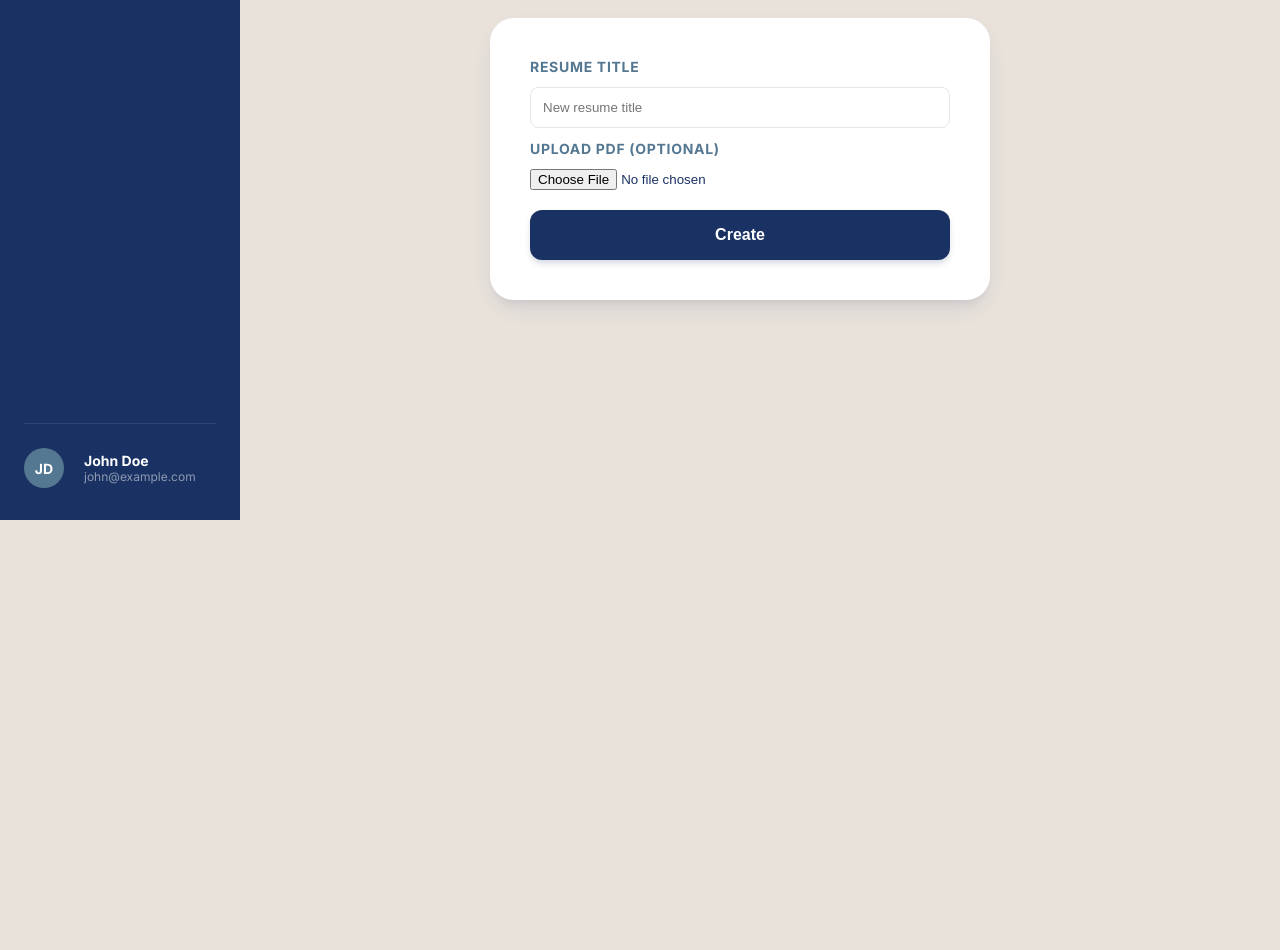
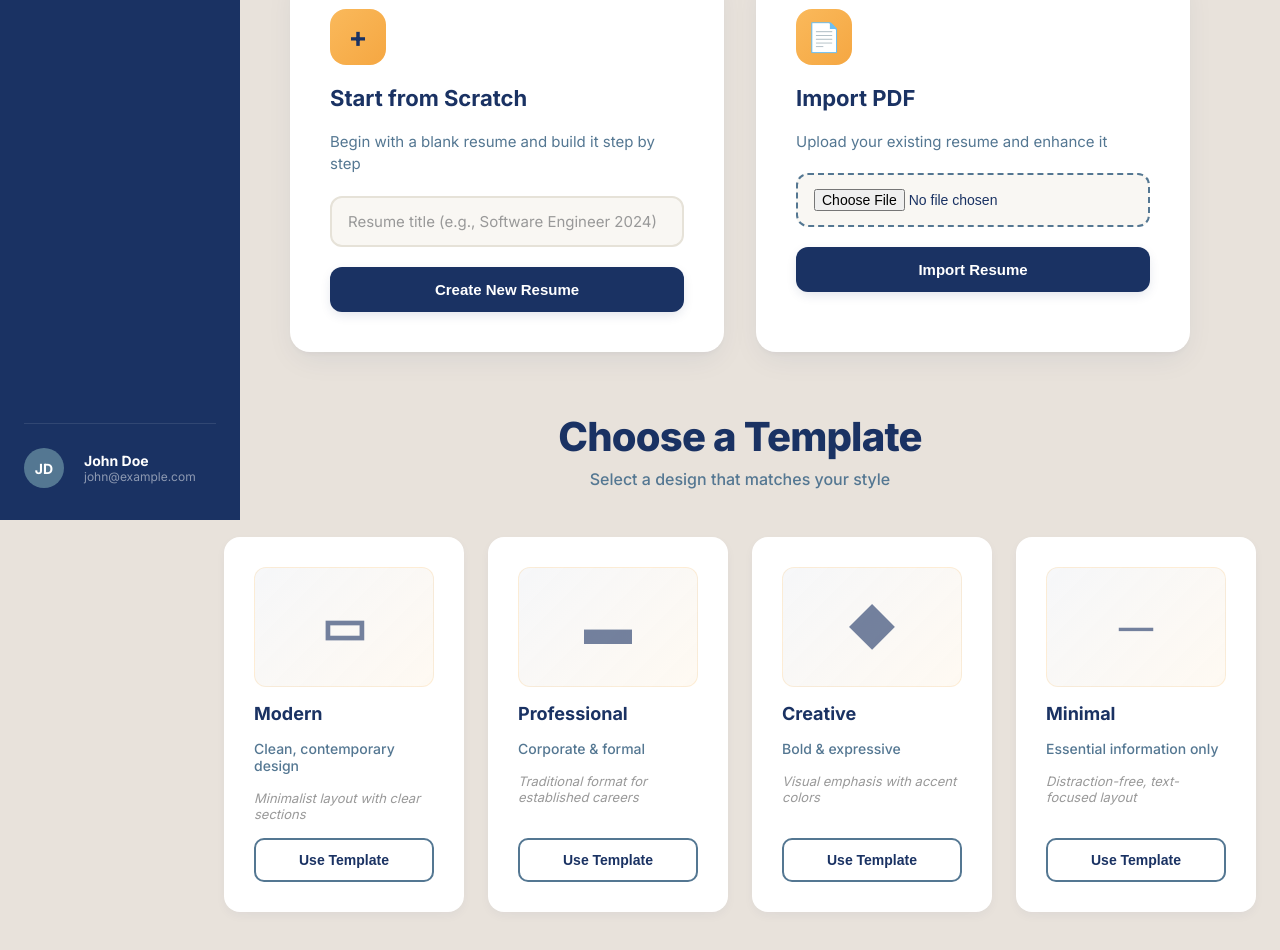
Before and after one commit to comicc1/PathFinder, a Next.js app: page /create-resume in a window 1280 px wide. Shown: the part 280-1230 px from the top of the page. Before the commit the page ends 800 px from the top, so only its background shows below. Built offline with nearby package versions, Linux system fonts and the light colour scheme.

Commit message:
UI: redesign Create Resumes page with template cards, improved forms, and better spacing

```diff
--- /dev/null
+++ b/src/app/create-resume/page.module.css
@@ -0,0 +1,345 @@
+.main {
+  display: flex;
+  flex-direction: column;
+  align-items: center;
+  padding: 80px 24px 60px 24px;
+  width: 100%;
+  max-width: 1200px;
+  margin: 0 auto;
+  gap: 60px;
+}
+
+.header {
+  text-align: center;
+  max-width: 600px;
+  animation: fadeInDown 0.6s ease-out;
+}
+
+.title {
+  font-size: 56px;
+  font-weight: 800;
+  color: var(--color-primary);
+  letter-spacing: -0.04em;
+  margin-bottom: 12px;
+}
+
+.subtitle {
+  font-size: 18px;
+  color: var(--color-secondary);
+  font-weight: 500;
+  line-height: 1.6;
+}
+
+/* Quick Start Section */
+.quickStart {
+  display: grid;
+  grid-template-columns: repeat(auto-fit, minmax(300px, 1fr));
+  gap: 32px;
+  width: 100%;
+  max-width: 900px;
+}
+
+.card {
+  background: var(--color-white);
+  border-radius: 20px;
+  padding: 40px;
+  box-shadow: 0 10px 30px -5px rgba(26, 50, 99, 0.08), 0 4px 6px -2px rgba(26, 50, 99, 0.05);
+  transition: all 0.3s cubic-bezier(0.4, 0, 0.2, 1);
+  display: flex;
+  flex-direction: column;
+  gap: 20px;
+  animation: fadeInUp 0.6s ease-out 0.1s both;
+}
+
+.card:hover {
+  box-shadow: 0 20px 40px -8px rgba(26, 50, 99, 0.15);
+  transform: translateY(-4px);
+}
+
+.cardIcon {
+  width: 56px;
+  height: 56px;
+  background: linear-gradient(135deg, var(--color-accent) 0%, #f5a742 100%);
+  border-radius: 16px;
+  display: flex;
+  align-items: center;
+  justify-content: center;
+  font-size: 28px;
+  font-weight: 700;
+  color: var(--color-primary);
+}
+
+.card h3 {
+  font-size: 22px;
+  font-weight: 700;
+  color: var(--color-primary);
+  margin: 0;
+}
+
+.card p {
+  font-size: 15px;
+  color: var(--color-secondary);
+  margin: 0;
+  line-height: 1.5;
+}
+
+.input {
+  padding: 14px 16px;
+  border: 2px solid #e6e2d8;
+  border-radius: 12px;
+  font-size: 15px;
+  font-family: inherit;
+  background: #f9f7f3;
+  color: var(--color-primary);
+  transition: all 0.2s ease;
+}
+
+.input:focus {
+  outline: none;
+  border-color: var(--color-accent);
+  background: var(--color-white);
+  box-shadow: 0 0 0 3px rgba(250, 185, 91, 0.1);
+}
+
+.input::placeholder {
+  color: #999;
+}
+
+.fileInput {
+  padding: 14px 16px;
+  border: 2px dashed var(--color-secondary);
+  border-radius: 12px;
+  font-size: 14px;
+  background: #f9f7f3;
+  cursor: pointer;
+  transition: all 0.2s ease;
+}
+
+.fileInput:hover {
+  border-color: var(--color-accent);
+  background: rgba(250, 185, 91, 0.05);
+}
+
+.button {
+  padding: 14px 24px;
+  background: var(--color-primary);
+  color: var(--color-white);
+  border: none;
+  border-radius: 12px;
+  font-weight: 700;
+  font-size: 15px;
+  cursor: pointer;
+  transition: all 0.3s cubic-bezier(0.4, 0, 0.2, 1);
+  box-shadow: 0 4px 12px -2px rgba(26, 50, 99, 0.15);
+}
+
+.button:hover {
+  background: var(--color-accent);
+  color: var(--color-primary);
+  transform: translateY(-2px);
+  box-shadow: 0 8px 20px -4px rgba(250, 185, 91, 0.3);
+}
+
+.button:active {
+  transform: translateY(0);
+}
+
+/* Templates Section */
+.templatesSection {
+  width: 100%;
+  animation: fadeInUp 0.6s ease-out 0.2s both;
+}
+
+.sectionHeader {
+  text-align: center;
+  margin-bottom: 48px;
+}
+
+.sectionHeader h2 {
+  font-size: 40px;
+  font-weight: 800;
+  color: var(--color-primary);
+  margin-bottom: 8px;
+  letter-spacing: -0.02em;
+}
+
+.sectionHeader p {
+  font-size: 16px;
+  color: var(--color-secondary);
+  font-weight: 500;
+}
+
+.templateGrid {
+  display: grid;
+  grid-template-columns: repeat(auto-fit, minmax(240px, 1fr));
+  gap: 24px;
+  width: 100%;
+}
+
+.templateCard {
+  background: var(--color-white);
+  border-radius: 16px;
+  padding: 28px;
+  box-shadow: 0 4px 12px -2px rgba(26, 50, 99, 0.06);
+  transition: all 0.3s cubic-bezier(0.4, 0, 0.2, 1);
+  display: flex;
+  flex-direction: column;
+  gap: 16px;
+  cursor: pointer;
+  border: 2px solid transparent;
+}
+
+.templateCard:hover {
+  border-color: var(--color-accent);
+  box-shadow: 0 12px 30px -6px rgba(26, 50, 99, 0.12);
+  transform: translateY(-4px);
+}
+
+.templatePreview {
+  width: 100%;
+  height: 120px;
+  background: linear-gradient(135deg, rgba(26, 50, 99, 0.04) 0%, rgba(250, 185, 91, 0.08) 100%);
+  border-radius: 12px;
+  display: flex;
+  align-items: center;
+  justify-content: center;
+  border: 1px solid rgba(250, 185, 91, 0.2);
+}
+
+.templateIcon {
+  font-size: 48px;
+  font-weight: 700;
+  color: var(--color-primary);
+  opacity: 0.6;
+}
+
+.templateCard h4 {
+  font-size: 18px;
+  font-weight: 700;
+  color: var(--color-primary);
+  margin: 0;
+}
+
+.templateDesc {
+  font-size: 14px;
+  color: var(--color-secondary);
+  margin: 0;
+  font-weight: 500;
+}
+
+.templatePreviewText {
+  font-size: 13px;
+  color: #999;
+  font-style: italic;
+  display: block;
+}
+
+.templateButton {
+  padding: 12px 20px;
+  background: transparent;
+  color: var(--color-primary);
+  border: 2px solid var(--color-secondary);
+  border-radius: 10px;
+  font-weight: 700;
+  font-size: 14px;
+  cursor: pointer;
+  transition: all 0.2s ease;
+  margin-top: auto;
+}
+
+.templateButton:hover {
+  border-color: var(--color-accent);
+  background: rgba(250, 185, 91, 0.1);
+  color: var(--color-primary);
+}
+
+/* Animations */
+@keyframes fadeInDown {
+  from {
+    opacity: 0;
+    transform: translateY(-20px);
+  }
+  to {
+    opacity: 1;
+    transform: translateY(0);
+  }
+}
+
+@keyframes fadeInUp {
+  from {
+    opacity: 0;
+    transform: translateY(20px);
+  }
+  to {
+    opacity: 1;
+    transform: translateY(0);
+  }
+}
+
+/* Responsive */
+@media (max-width: 768px) {
+  .main {
+    padding: 60px 16px 40px 16px;
+    gap: 40px;
+  }
+
+  .title {
+    font-size: 40px;
+  }
+
+  .subtitle {
+    font-size: 16px;
+  }
+
+  .quickStart {
+    grid-template-columns: 1fr;
+  }
+
+  .card {
+    padding: 28px;
+  }
+
+  .sectionHeader h2 {
+    font-size: 28px;
+  }
+
+  .templateGrid {
+    grid-template-columns: repeat(auto-fit, minmax(200px, 1fr));
+    gap: 16px;
+  }
+
+  .templateCard {
+    padding: 20px;
+  }
+
+  .templatePreview {
+    height: 100px;
+  }
+
+  .templateIcon {
+    font-size: 36px;
+  }
+}
+
+@media (max-width: 480px) {
+  .main {
+    padding: 40px 12px 30px 12px;
+    gap: 30px;
+  }
+
+  .title {
+    font-size: 32px;
+  }
+
+  .card {
+    padding: 20px;
+  }
+
+  .templateGrid {
+    grid-template-columns: 1fr;
+  }
+
+  .templateCard {
+    padding: 16px;
+  }
+}
--- a/src/app/create-resume/page.tsx
+++ b/src/app/create-resume/page.tsx
@@ -1,23 +1,90 @@
 "use client";
 
 import styles from "../page.module.css";
+import localStyles from "./page.module.css";
+
+const templates = [
+  {
+    id: 1,
+    name: "Modern",
+    description: "Clean, contemporary design",
+    icon: "▭",
+    preview: "Minimalist layout with clear sections",
+  },
+  {
+    id: 2,
+    name: "Professional",
+    description: "Corporate & formal",
+    icon: "▬",
+    preview: "Traditional format for established careers",
+  },
+  {
+    id: 3,
+    name: "Creative",
+    description: "Bold & expressive",
+    icon: "◆",
+    preview: "Visual emphasis with accent colors",
+  },
+  {
+    id: 4,
+    name: "Minimal",
+    description: "Essential information only",
+    icon: "─",
+    preview: "Distraction-free, text-focused layout",
+  },
+];
 
 export default function CreateResumePage() {
   return (
     <div className={styles.page}>
-      <main className={styles.main}>
-        <div className={styles.intro}>
-          <h1>Create Resumes</h1>
-          <p>Quickly create and manage resume templates.</p>
+      <main className={localStyles.main}>
+        <div className={localStyles.header}>
+          <h1 className={localStyles.title}>Create Resume</h1>
+          <p className={localStyles.subtitle}>Start with a template or import an existing resume</p>
         </div>
 
-        <section className={styles.uploadSection}>
-          <div style={{ display: 'flex', flexDirection: 'column', gap: 12 }}>
-            <label className={styles.label}>Resume Title</label>
-            <input placeholder="New resume title" style={{ padding: 12, borderRadius: 8, border: '1px solid #e6e6e6' }} />
-            <label className={styles.label}>Upload PDF (optional)</label>
-            <input type="file" accept=".pdf" />
-            <button className={styles.submitButton} style={{ marginTop: 8 }}>Create</button>
+        {/* Quick Start */}
+        <section className={localStyles.quickStart}>
+          <div className={localStyles.card}>
+            <div className={localStyles.cardIcon}>+</div>
+            <h3>Start from Scratch</h3>
+            <p>Begin with a blank resume and build it step by step</p>
+            <input
+              type="text"
+              placeholder="Resume title (e.g., Software Engineer 2024)"
+              className={localStyles.input}
+            />
+            <button className={localStyles.button}>Create New Resume</button>
+          </div>
+
+          <div className={localStyles.card}>
+            <div className={localStyles.cardIcon}>📄</div>
+            <h3>Import PDF</h3>
+            <p>Upload your existing resume and enhance it</p>
+            <input type="file" accept=".pdf" className={localStyles.fileInput} />
+            <button className={localStyles.button}>Import Resume</button>
+          </div>
+        </section>
+
+        {/* Template Gallery */}
+        <section className={localStyles.templatesSection}>
+          <div className={localStyles.sectionHeader}>
+            <h2>Choose a Template</h2>
+            <p>Select a design that matches your style</p>
+          </div>
+
+          <div className={localStyles.templateGrid}>
+            {templates.map((template) => (
+              <div key={template.id} className={localStyles.templateCard}>
+                <div className={localStyles.templatePreview}>
+                  <div className={localStyles.templateIcon}>{template.icon}</div>
+                </div>
+                <h4>{template.name}</h4>
+                <p className={localStyles.templateDesc}>{template.description}</p>
+                <small className={localStyles.templatePreviewText}>{template.preview}</small>
+                <button className={localStyles.templateButton}>Use Template</button>
+              </div>
+            ))}
           </div>
         </section>
       </main>
```
